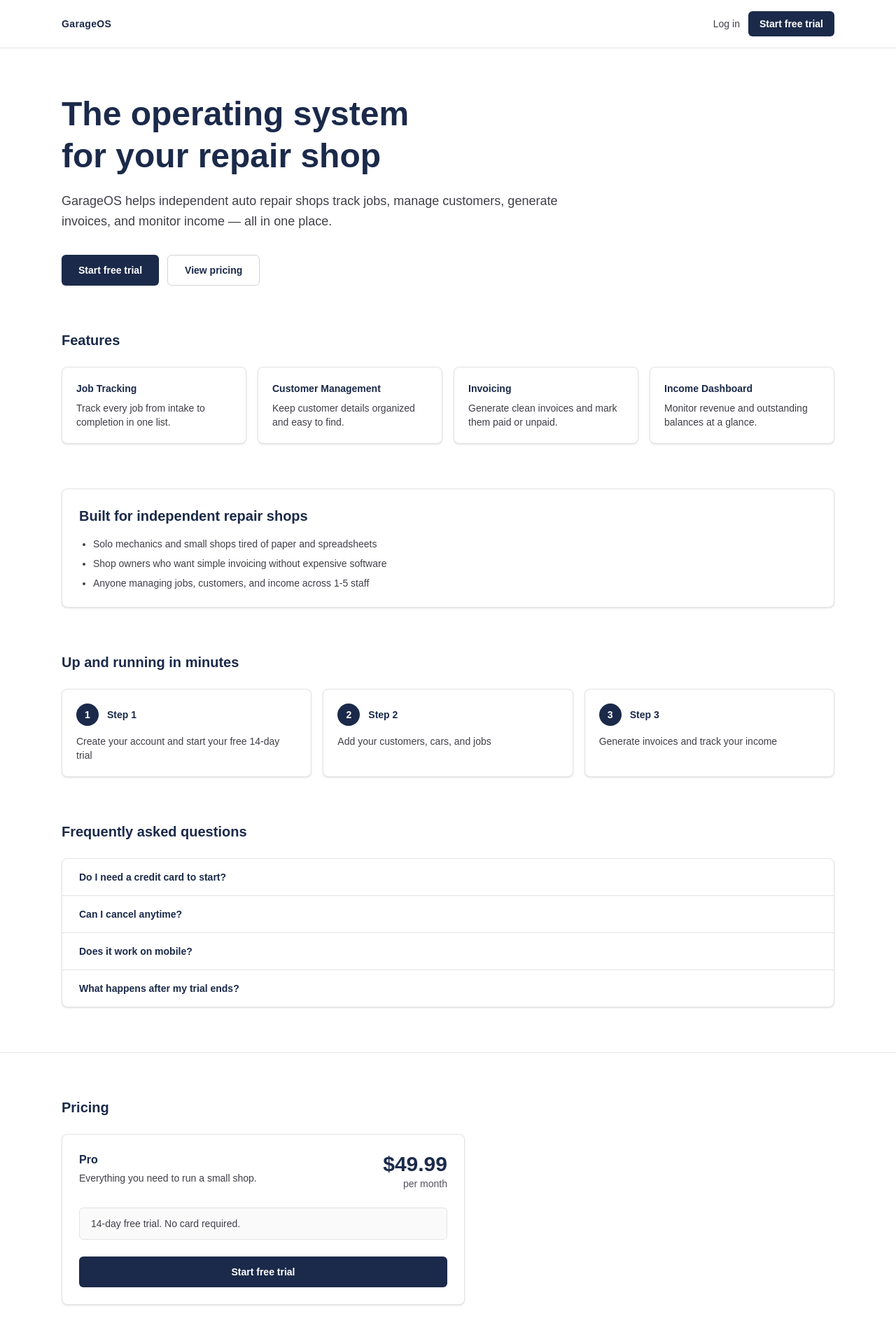
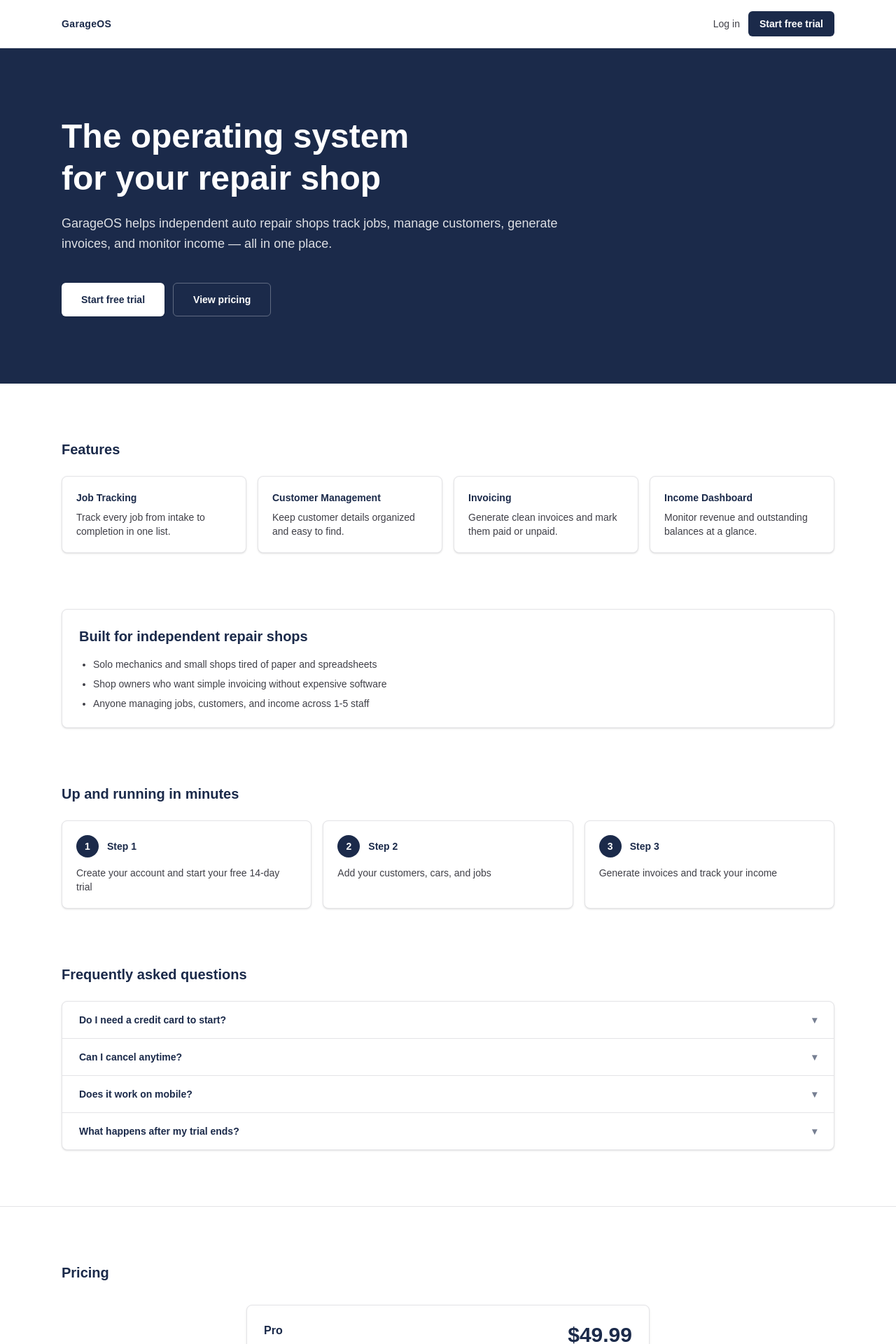
Before and after one commit to Al-ameenDuale/baydesk, a Next.js app: page / in a window 1280 px wide. Shown: the top 1920 px of the page at 70% size. Built offline with nearby package versions, Linux system fonts and the light colour scheme; no server answers.

Commit message:
improve landing page design and add new sections

```diff
--- a/src/app/page.tsx
+++ b/src/app/page.tsx
@@ -25,55 +25,57 @@ export default function Home() {
 
       <main>
         {/* Hero */}
-        <section className="mx-auto w-full max-w-6xl px-6 py-16">
+        <section className="bg-[#1B2A4A]">
+          <div className="mx-auto w-full max-w-6xl px-6 py-20 sm:py-24">
             <div className="max-w-3xl">
-            <h1 className="text-balance text-4xl font-semibold leading-tight text-[#1B2A4A] sm:text-5xl">
+              <h1 className="text-balance text-4xl font-semibold leading-tight text-white sm:text-5xl">
                 The operating system for your repair shop
               </h1>
-            <p className="mt-5 text-pretty text-base leading-relaxed text-zinc-700 sm:text-lg">
+              <p className="mt-5 text-pretty text-base leading-relaxed text-white/85 sm:text-lg">
                 GarageOS helps independent auto repair shops track jobs, manage customers,
                 generate invoices, and monitor income — all in one place.
               </p>
-            <div className="mt-8 flex flex-col gap-3 sm:flex-row sm:items-center">
+              <div className="mt-10 flex flex-col gap-3 sm:flex-row sm:items-center">
                 <a
                   href="/signup"
-                className="inline-flex h-11 items-center justify-center rounded-md bg-[#1B2A4A] px-6 text-sm font-semibold text-white shadow-sm hover:bg-[#15213a]"
+                  className="inline-flex h-12 items-center justify-center rounded-md bg-white px-7 text-sm font-semibold text-[#1B2A4A] shadow-sm hover:bg-zinc-100"
                 >
                   Start free trial
                 </a>
                 <a
                   href="/pricing"
-                className="inline-flex h-11 items-center justify-center rounded-md border border-zinc-300 bg-white px-6 text-sm font-semibold text-[#1B2A4A] hover:bg-zinc-50"
+                  className="inline-flex h-12 items-center justify-center rounded-md border border-white/30 bg-transparent px-7 text-sm font-semibold text-white hover:bg-white/10"
                 >
                   View pricing
                 </a>
               </div>
             </div>
+          </div>
         </section>
 
         {/* Features */}
-        <section className="mx-auto w-full max-w-6xl px-6 pb-16">
+        <section className="mx-auto w-full max-w-6xl px-6 py-20">
           <h2 className="text-xl font-semibold text-[#1B2A4A]">Features</h2>
           <div className="mt-6 grid grid-cols-1 gap-4 md:grid-cols-2 lg:grid-cols-4">
-            <div className="rounded-lg border border-zinc-200 bg-white p-5 shadow-sm">
+            <div className="rounded-lg border border-zinc-200 bg-white p-5 shadow-sm transition-shadow hover:shadow-md">
               <h3 className="text-sm font-semibold text-[#1B2A4A]">Job Tracking</h3>
               <p className="mt-2 text-sm text-zinc-700">
                 Track every job from intake to completion in one list.
               </p>
             </div>
-            <div className="rounded-lg border border-zinc-200 bg-white p-5 shadow-sm">
+            <div className="rounded-lg border border-zinc-200 bg-white p-5 shadow-sm transition-shadow hover:shadow-md">
               <h3 className="text-sm font-semibold text-[#1B2A4A]">Customer Management</h3>
               <p className="mt-2 text-sm text-zinc-700">
                 Keep customer details organized and easy to find.
               </p>
             </div>
-            <div className="rounded-lg border border-zinc-200 bg-white p-5 shadow-sm">
+            <div className="rounded-lg border border-zinc-200 bg-white p-5 shadow-sm transition-shadow hover:shadow-md">
               <h3 className="text-sm font-semibold text-[#1B2A4A]">Invoicing</h3>
               <p className="mt-2 text-sm text-zinc-700">
                 Generate clean invoices and mark them paid or unpaid.
               </p>
             </div>
-            <div className="rounded-lg border border-zinc-200 bg-white p-5 shadow-sm">
+            <div className="rounded-lg border border-zinc-200 bg-white p-5 shadow-sm transition-shadow hover:shadow-md">
               <h3 className="text-sm font-semibold text-[#1B2A4A]">Income Dashboard</h3>
               <p className="mt-2 text-sm text-zinc-700">
                 Monitor revenue and outstanding balances at a glance.
@@ -83,7 +85,7 @@ export default function Home() {
         </section>
 
         {/* Who it's for */}
-        <section className="mx-auto w-full max-w-6xl px-6 pb-16">
+        <section className="mx-auto w-full max-w-6xl px-6 pb-20">
           <div className="rounded-lg border border-zinc-200 bg-white p-6 shadow-sm">
             <h2 className="text-xl font-semibold text-[#1B2A4A]">
               Built for independent repair shops
@@ -97,7 +99,7 @@ export default function Home() {
         </section>
 
         {/* How it works */}
-        <section className="mx-auto w-full max-w-6xl px-6 pb-16">
+        <section className="mx-auto w-full max-w-6xl px-6 pb-20">
           <h2 className="text-xl font-semibold text-[#1B2A4A]">Up and running in minutes</h2>
           <ol className="mt-6 grid grid-cols-1 gap-4 md:grid-cols-3">
             <li className="rounded-lg border border-zinc-200 bg-white p-5 shadow-sm">
@@ -135,34 +137,46 @@ export default function Home() {
         </section>
 
         {/* FAQ */}
-        <section className="mx-auto w-full max-w-6xl px-6 pb-16">
+        <section className="mx-auto w-full max-w-6xl px-6 pb-20">
           <h2 className="text-xl font-semibold text-[#1B2A4A]">Frequently asked questions</h2>
           <div className="mt-6 divide-y divide-zinc-200 rounded-lg border border-zinc-200 bg-white shadow-sm">
             <details className="group px-6 py-4">
-              <summary className="cursor-pointer list-none text-sm font-semibold text-[#1B2A4A]">
-                Do I need a credit card to start?
+              <summary className="flex cursor-pointer list-none items-center justify-between gap-4 text-sm font-semibold text-[#1B2A4A]">
+                <span>Do I need a credit card to start?</span>
+                <span className="text-[#1B2A4A]/60 transition-transform group-open:rotate-180">
+                  ▾
+                </span>
               </summary>
               <p className="mt-2 text-sm text-zinc-700">
                 No. Your 14-day free trial requires no card details.
               </p>
             </details>
             <details className="group px-6 py-4">
-              <summary className="cursor-pointer list-none text-sm font-semibold text-[#1B2A4A]">
-                Can I cancel anytime?
+              <summary className="flex cursor-pointer list-none items-center justify-between gap-4 text-sm font-semibold text-[#1B2A4A]">
+                <span>Can I cancel anytime?</span>
+                <span className="text-[#1B2A4A]/60 transition-transform group-open:rotate-180">
+                  ▾
+                </span>
               </summary>
               <p className="mt-2 text-sm text-zinc-700">Yes. No contracts, no commitments.</p>
             </details>
             <details className="group px-6 py-4">
-              <summary className="cursor-pointer list-none text-sm font-semibold text-[#1B2A4A]">
-                Does it work on mobile?
+              <summary className="flex cursor-pointer list-none items-center justify-between gap-4 text-sm font-semibold text-[#1B2A4A]">
+                <span>Does it work on mobile?</span>
+                <span className="text-[#1B2A4A]/60 transition-transform group-open:rotate-180">
+                  ▾
+                </span>
               </summary>
               <p className="mt-2 text-sm text-zinc-700">
                 Yes. GarageOS works on any device with a browser.
               </p>
             </details>
             <details className="group px-6 py-4">
-              <summary className="cursor-pointer list-none text-sm font-semibold text-[#1B2A4A]">
-                What happens after my trial ends?
+              <summary className="flex cursor-pointer list-none items-center justify-between gap-4 text-sm font-semibold text-[#1B2A4A]">
+                <span>What happens after my trial ends?</span>
+                <span className="text-[#1B2A4A]/60 transition-transform group-open:rotate-180">
+                  ▾
+                </span>
               </summary>
               <p className="mt-2 text-sm text-zinc-700">
                 You&apos;ll be prompted to upgrade to keep access. Plans start at $49.99/month.
@@ -173,9 +187,10 @@ export default function Home() {
 
         {/* Pricing */}
         <section className="border-t border-zinc-200 bg-white">
-          <div className="mx-auto w-full max-w-6xl px-6 py-16">
+          <div className="mx-auto w-full max-w-6xl px-6 py-20">
             <h2 className="text-xl font-semibold text-[#1B2A4A]">Pricing</h2>
-            <div className="mt-6 max-w-xl rounded-lg border border-zinc-200 bg-white p-6 shadow-sm">
+            <div className="mt-8 flex justify-center">
+              <div className="w-full max-w-xl rounded-lg border border-zinc-200 bg-white p-6 shadow-sm">
                 <div className="flex items-start justify-between gap-6">
                   <div>
                     <h3 className="text-base font-semibold text-[#1B2A4A]">Pro</h3>
@@ -195,10 +210,11 @@ export default function Home() {
 
                 <a
                   href="/signup"
-                className="mt-6 inline-flex h-11 w-full items-center justify-center rounded-md bg-[#1B2A4A] px-6 text-sm font-semibold text-white hover:bg-[#15213a]"
+                  className="mt-6 inline-flex h-12 w-full items-center justify-center rounded-md border border-[#1B2A4A] bg-white px-6 text-sm font-semibold text-[#1B2A4A] hover:bg-zinc-50"
                 >
                   Start free trial
                 </a>
+              </div>
             </div>
           </div>
         </section>
```
Lines whose indentation alone changed are shown as unchanged.
